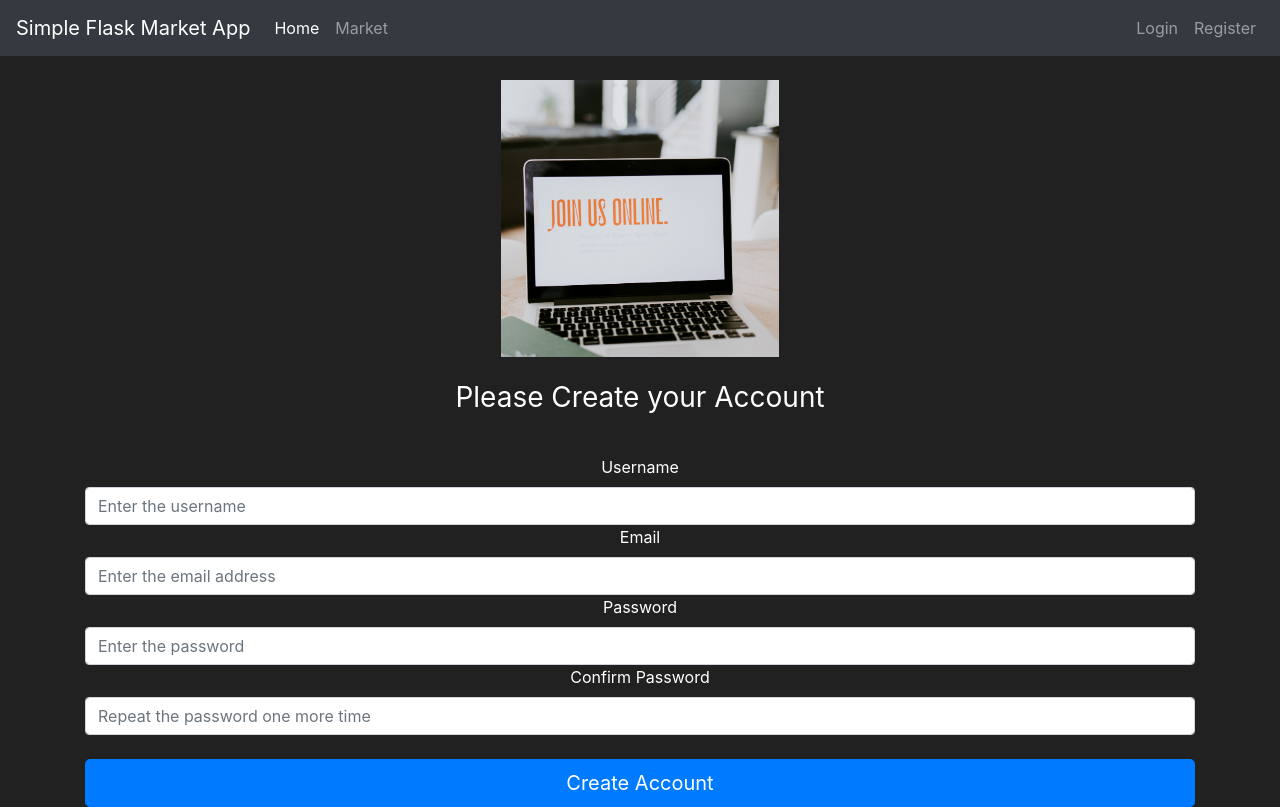
After one commit to petrenkonikita112263/Flask_First_Real_Project, a Flask app: page /registration in a window 1280 px wide. The commit adds this page. Run offline with Flask 2, Linux system fonts and the light colour scheme; some libraries are stand-ins or nearby versions.

Commit message:
Created a registration form using Flask forms.
Created a new class RegistrationForm in forms.py. Created new html file register_page.html, which displays
all the elements of the form. Connected this page with routes by defing new decorator function register_page.
Changed configuration for the main application, set the secret key for registration. And added the image in html page
from static folder.

```diff
--- a/market/__init__.py
+++ b/market/__init__.py
@@ -3,6 +3,7 @@ from flask_sqlalchemy import SQLAlchemy
 
 app = Flask(__name__)
 app.config["SQLALCHEMY_DATABASE_URI"] = "sqlite:///market.db"
+app.config["SECRET_KEY"] = "717d3b62413d3ef9eb728196"
 app_db = SQLAlchemy(app)
 
 from market import routes
--- /dev/null
+++ b/market/forms.py
@@ -0,0 +1,10 @@
+from flask_wtf import FlaskForm
+from wtforms import StringField, PasswordField, SubmitField
+
+
+class RegisterForm(FlaskForm):
+    username = StringField(label="username")
+    email = StringField(label="email")
+    pd = PasswordField(label="password")
+    confirm_pd = PasswordField(label="confirm password")
+    submit = SubmitField(label="Create Account")
--- a/market/routes.py
+++ b/market/routes.py
@@ -1,6 +1,7 @@
 from market import app
 from flask import render_template
 from market.models import SalableGood
+from market.forms import RegisterForm
 
 
 @app.route("/")
@@ -18,3 +19,9 @@ def market_page():
     #     {'id': 3, 'name': 'Keyboard', 'barcode': '231985128446', 'price': 150}
     # ]
     return render_template("market.html", items=items)
+
+
+@app.route("/registration")
+def register_page():
+    registration_form = RegisterForm()
+    return render_template("register_page.html", form=registration_form)
--- a/market/templates/base.html
+++ b/market/templates/base.html
@@ -32,7 +32,7 @@
                         <a class="nav-link" href="#">Login</a>
                     </li>
                     <li class="nav-item">
-                        <a class="nav-link" href="#">Register</a>
+                        <a class="nav-link" href="{{ url_for('register_page') }}">Register</a>
                     </li>
                 </ul>
           </div>
--- /dev/null
+++ b/market/templates/register_page.html
@@ -0,0 +1,30 @@
+{% extends "base.html" %}
+{% block title_page %}
+    Registration Page
+{% endblock %}
+{% block body_content %}
+<body class="text-center">
+    <div class="container">
+        <form method="POST" class="form-register" style="color: white">
+            <br>
+            <img class="mb-4" src="{{ url_for('static', filename='registration_image_unsplash.jpg') }}"
+                 style="max-width: 25%; height: auto;"
+                 alt="Registration Image">
+            <h1 class="h3 mb-3 font-weight-normal">
+                Please Create your Account
+            </h1>
+            <br>
+            {{ form.username.label().title() }}
+            {{ form.username(class="form-control", placeholder="Enter the username") }}
+            {{ form.email.label().title() }}
+            {{ form.email(class="form-control", placeholder="Enter the email address") }}
+            {{ form.pd.label().title() }}
+            {{ form.pd(class="form-control", placeholder="Enter the password") }}
+            {{ form.confirm_pd.label().title() }}
+            {{ form.confirm_pd(class="form-control", placeholder="Repeat the password one more time") }}
+            <br>
+            {{ form.submit(class="btn btn-lg btn-block btn-primary") }}
+        </form>
+    </div>
+</body>
+{% endblock %}
```
Also changed, not shown: market/market.db, market/static/registration_image_unsplash.jpg (added).
